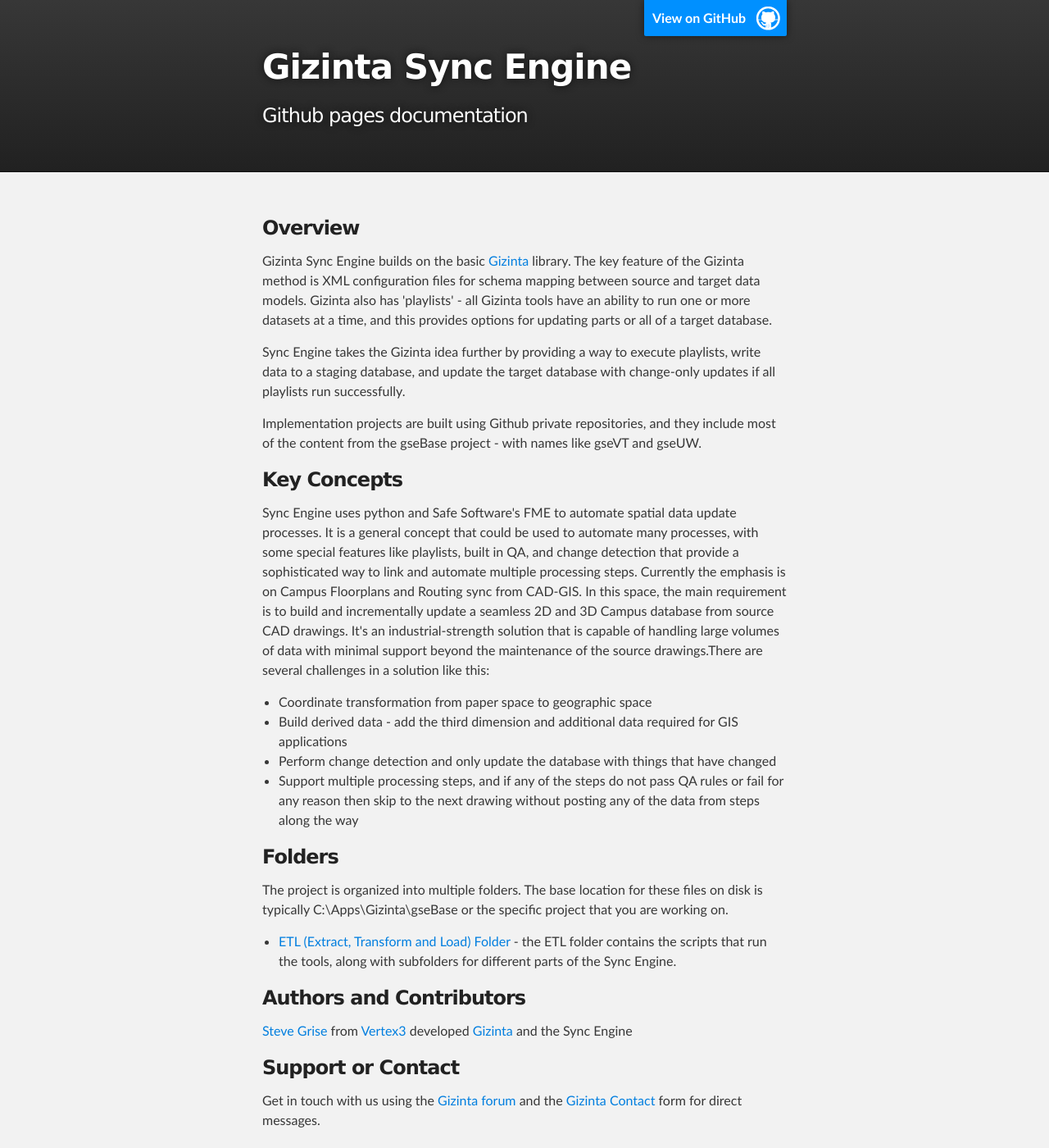
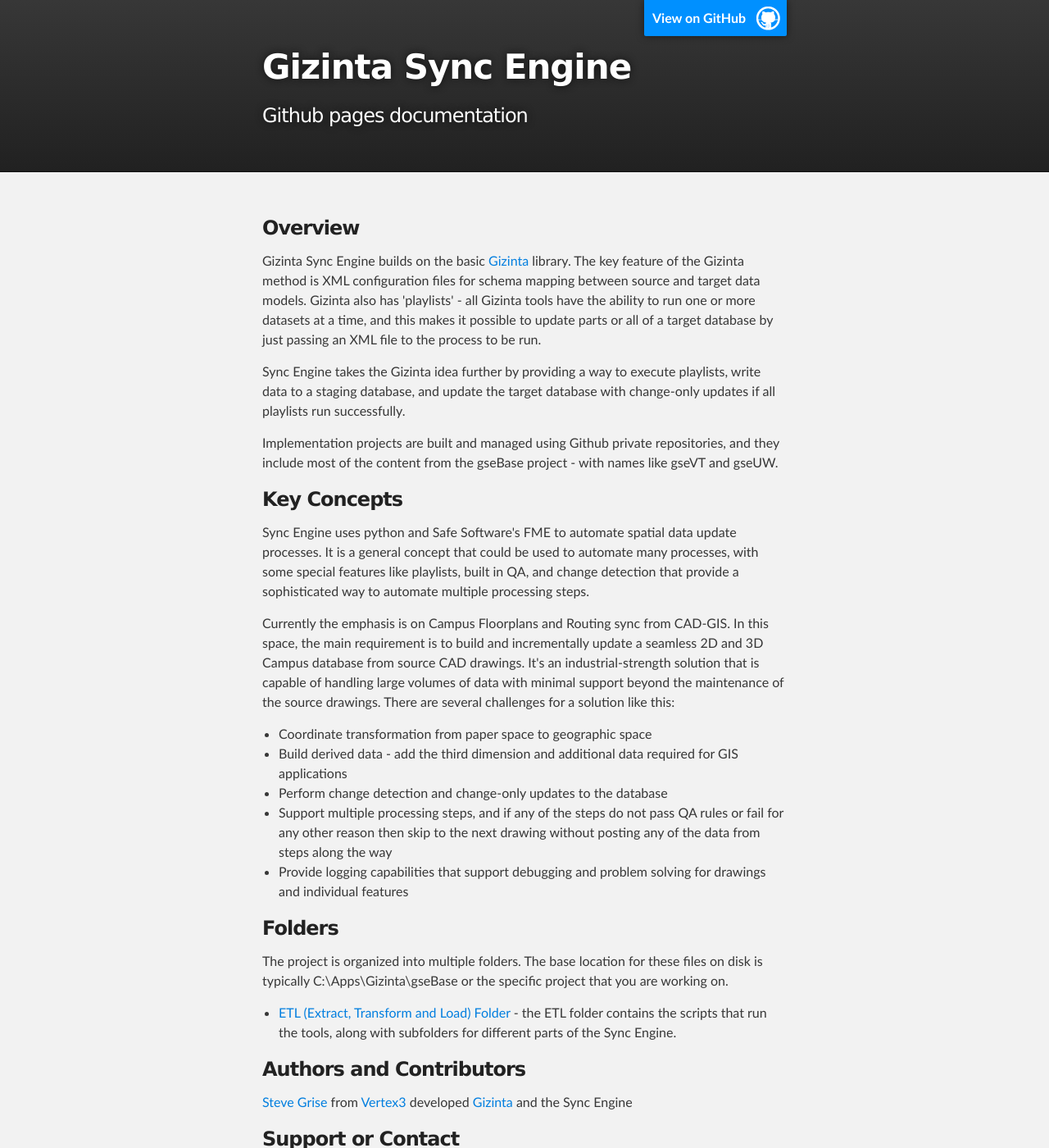
Before and after one commit to Vertex3/gseBase, a Jekyll site: the page built from index.html, in a window 1280 px wide and 1400 px high. Shown: the whole window at 82% size. Built offline with Jekyll 4.4.1, drawn with Linux system fonts in a browser that asks for light colours.

Commit message:
add content.

```diff
--- a/index.html
+++ b/index.html
@@ -12,17 +12,19 @@
       <section id="main_content" class="inner">
 
 	  <h3><a id="welcome" class="anchor" href="#welcome" aria-hidden="true"><span class="octicon octicon-link"></span></a>Overview</h3>
-        <p>Gizinta Sync Engine builds on the basic <a href="http://github.com/Gizinta/gzTools" target='new'>Gizinta</a> library. The key feature of the Gizinta method is XML configuration files for schema mapping between source and target data models. Gizinta also has 'playlists' - all Gizinta tools have an ability to run one or more datasets at a time, and this provides options for updating parts or all of a target database.</p>
+        <p>Gizinta Sync Engine builds on the basic <a href="http://github.com/Gizinta/gzTools" target='new'>Gizinta</a> library. The key feature of the Gizinta method is XML configuration files for schema mapping between source and target data models. Gizinta also has 'playlists' - all Gizinta tools have the ability to run one or more datasets at a time, and this makes it possible to update parts or all of a target database by just passing an XML file to the process to be run.</p>
         <p>Sync Engine takes the Gizinta idea further by providing a way to execute playlists, write data to a staging database, and update the target database with change-only updates if all playlists run successfully.</p>
-        <p>Implementation projects are built using Github private repositories, and they include most of the content from the gseBase project - with names like gseVT and gseUW.</p>
+        <p>Implementation projects are built and managed using Github private repositories, and they include most of the content from the gseBase project - with names like gseVT and gseUW.</p>
 
         <h3>Key Concepts</h3>
-        <p>Sync Engine uses python and Safe Software's FME to automate spatial data update processes. It is a general concept that could be used to automate many processes, with some special features like playlists, built in QA, and change detection that provide a sophisticated way to link and automate multiple processing steps. Currently the emphasis is on Campus Floorplans and Routing sync from CAD-GIS. In this space, the main requirement is to build and incrementally update a seamless 2D and 3D Campus database from source CAD drawings. It's an industrial-strength solution that is capable of handling large volumes of data with minimal support beyond the maintenance of the source drawings.There are several challenges in a solution like this:</p>
+        <p>Sync Engine uses python and Safe Software's FME to automate spatial data update processes. It is a general concept that could be used to automate many processes, with some special features like playlists, built in QA, and change detection that provide a sophisticated way to automate multiple processing steps.</p>
+          <p>Currently the emphasis is on Campus Floorplans and Routing sync from CAD-GIS. In this space, the main requirement is to build and incrementally update a seamless 2D and 3D Campus database from source CAD drawings. It's an industrial-strength solution that is capable of handling large volumes of data with minimal support beyond the maintenance of the source drawings. There are several challenges for a solution like this:</p>
         <ul>
           <li>Coordinate transformation from paper space to geographic space</li>
           <li>Build derived data - add the third dimension and additional data required for GIS applications</li>
-          <li>Perform change detection and only update the database with things that have changed</li>
-          <li>Support multiple processing steps, and if any of the steps do not pass QA rules or fail for any reason then skip to the next drawing without posting any of the data from steps along the way</li>
+          <li>Perform change detection and change-only updates to the database</li>
+          <li>Support multiple processing steps, and if any of the steps do not pass QA rules or fail for any other reason then skip to the next drawing without posting any of the data from steps along the way</li>
+          <li>Provide logging capabilities that support debugging and problem solving for drawings and individual features</li>
         </ul>
 
         <h3>Folders</h3>
```
